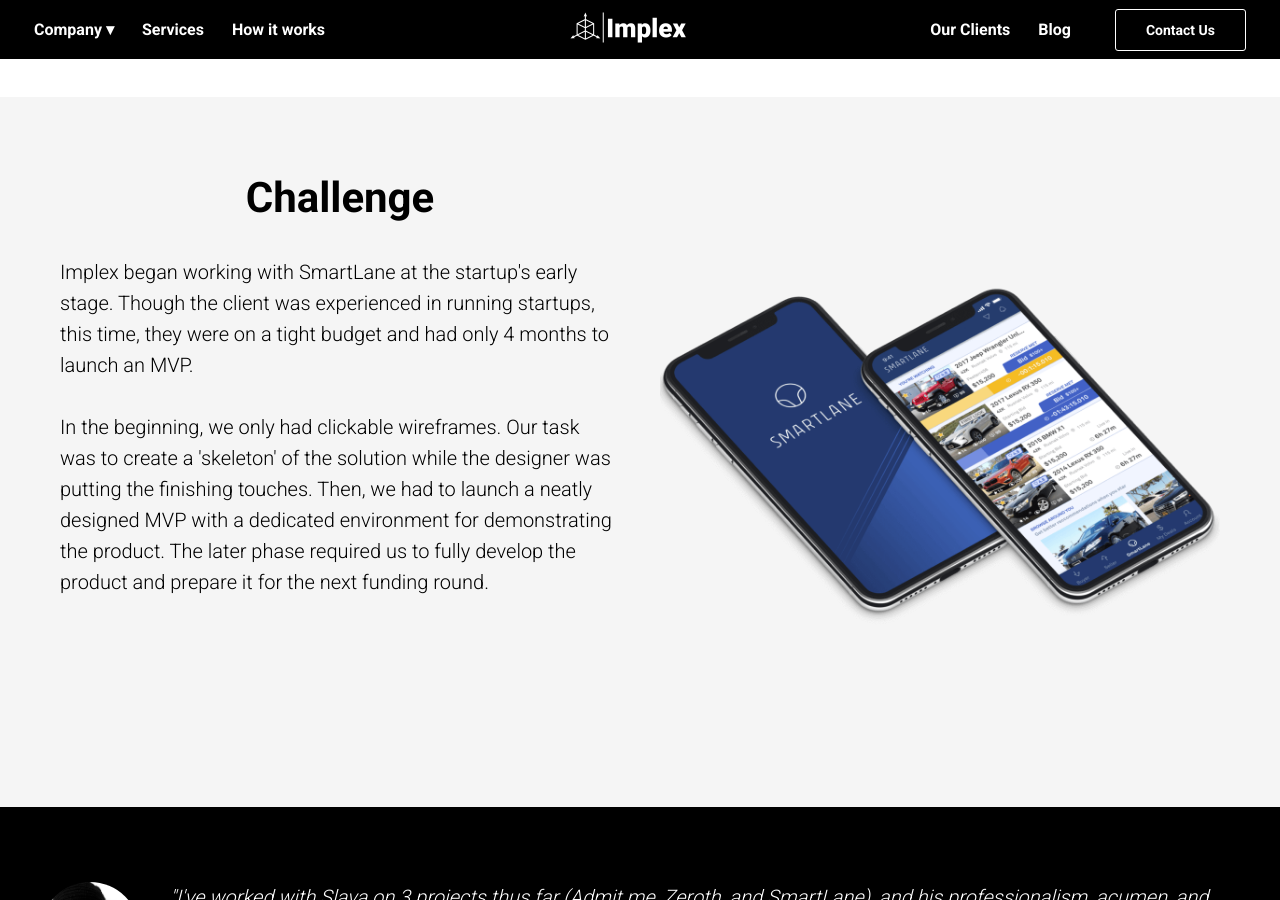
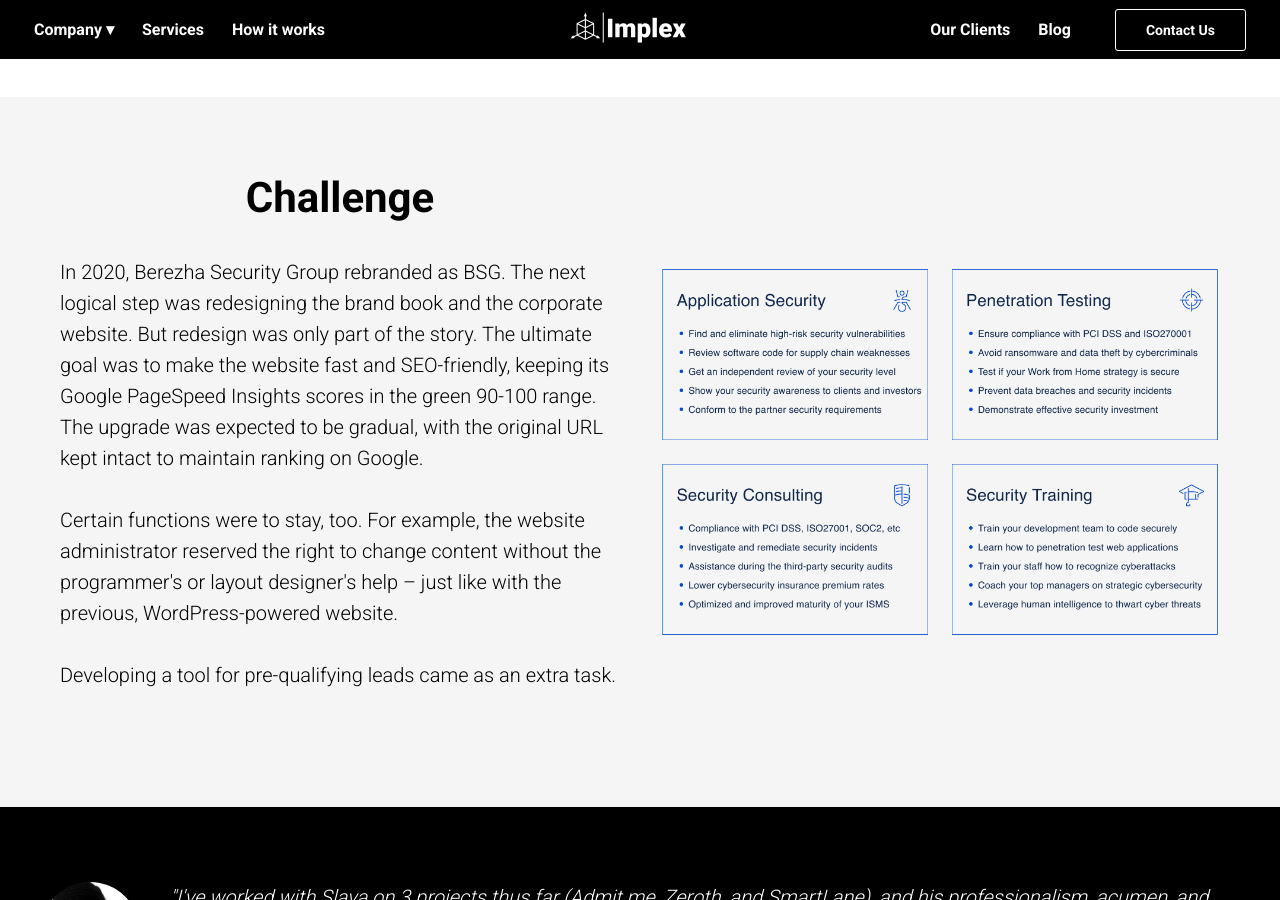
Before and after one commit to implex-code-repo/implex-site, a Jekyll site: the page built from _pages/case-study/bsg/bsg.html, in a window 1280 px wide and 900 px high, scrolled down 929 px. Built offline with Jekyll 4.4.1, drawn with Linux system fonts in a browser that asks for light colours; nearby versions of some CDN libraries; library files that are not in the unit come from our copies.

Commit message:
Addig the 2nd paragraph of bsg case

```diff
--- a/_pages/case-study/bsg/bsg.html
+++ b/_pages/case-study/bsg/bsg.html
@@ -12,7 +12,7 @@
   ~ All rights reserved
   -->
 {% endcomment %}
-<div class="case-study smartlane">
+<div class="case-study bsg">
   <section>
     <div class="content">
       <h1>A lightning-fast website for a reputable cybersecurity company in Ukraine</h1>
@@ -38,12 +38,14 @@
       <div class="col-2">
         <div class="column-wrapper big">
           <h2>Challenge</h2>
-          <div>Implex began working with SmartLane at the startup's early stage. Though the client was experienced in running startups, this time, they were on a tight budget and had only 4 months to launch an MVP.</div>
+          <div>In 2020, Berezha Security Group rebranded as BSG. The next logical step was redesigning the brand book and the corporate website. But redesign was only part of the story. The ultimate goal was to make the website fast and SEO-friendly, keeping its Google PageSpeed Insights scores in the green 90-100 range. The upgrade was expected to be gradual, with the original URL kept intact to maintain ranking on Google.</div>
           <br />
-          <div>In the beginning, we only had clickable wireframes. Our task was to create a 'skeleton' of the solution while the designer was putting the finishing touches. Then, we had to launch a neatly designed MVP with a dedicated environment for demonstrating the product. The later phase required us to fully develop the product and prepare it for the next funding round.</div>
+          <div>Certain functions were to stay, too. For example, the website administrator reserved the right to change content without the programmer's or layout designer's help – just like with the previous, WordPress-powered website.</div>
+          <br />
+          <div>Developing a tool for pre-qualifying leads came as an extra task.</div>
         </div>
         <div class="column-wrapper big">
-          <div class="image" id="image2" style="background-image: url('../../assets/img/case-study/smartlane/smartlane-2.png')"></div>
+          <div class="image" id="image2" style="background-image: url('../../assets/img/case-study/bsg/challenge_!!.png')"></div>
         </div>
       </div>
     </div>
--- a/_pages/case-study/bsg/bsg.scss
+++ b/_pages/case-study/bsg/bsg.scss
@@ -1,9 +1,9 @@
-.smartlane {
+.bsg {
   #image1 {
     height: 560px;
 
     @include small-desktop-screen {
-      height: 460px;
+      height: 100%;
     }
   }
 }
```
